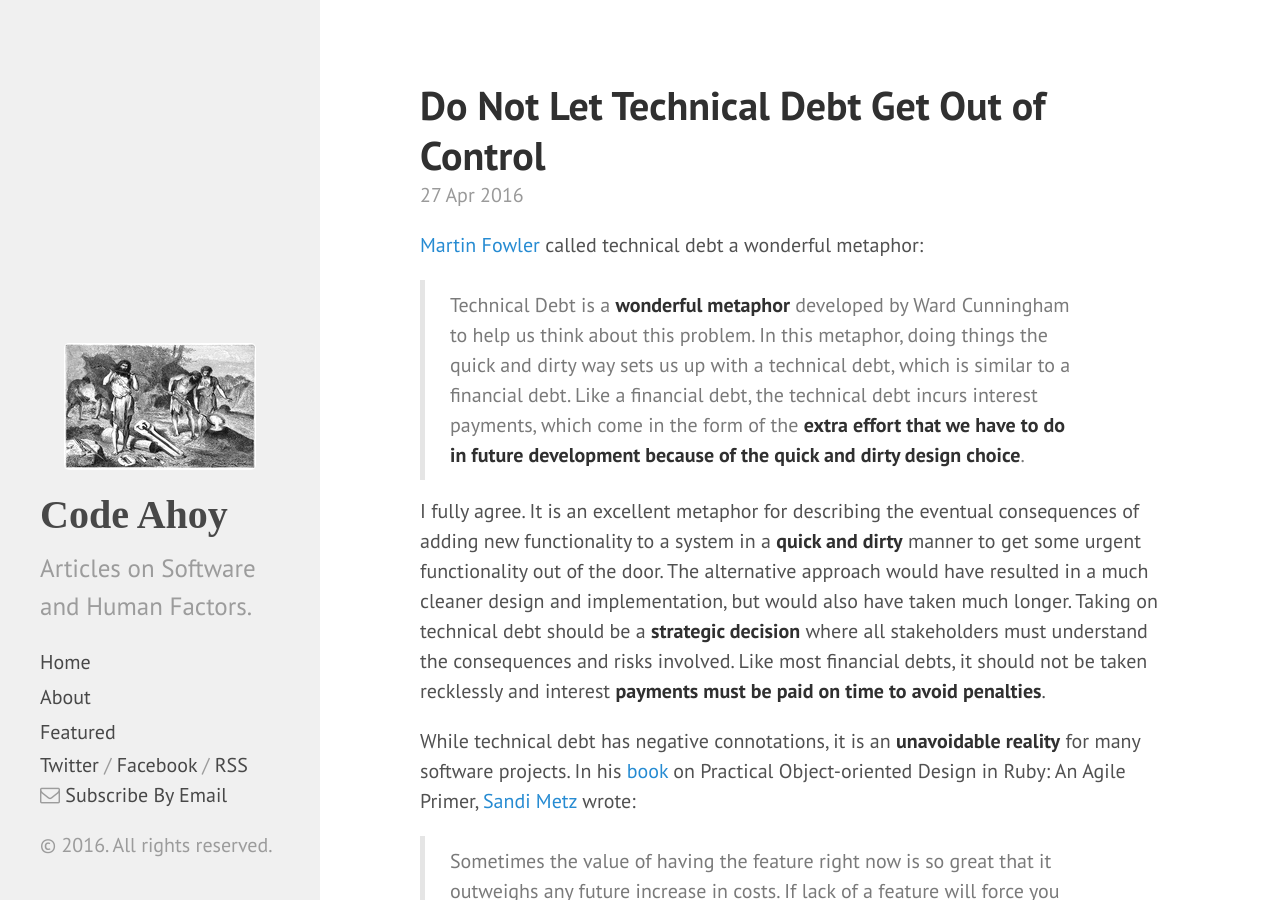
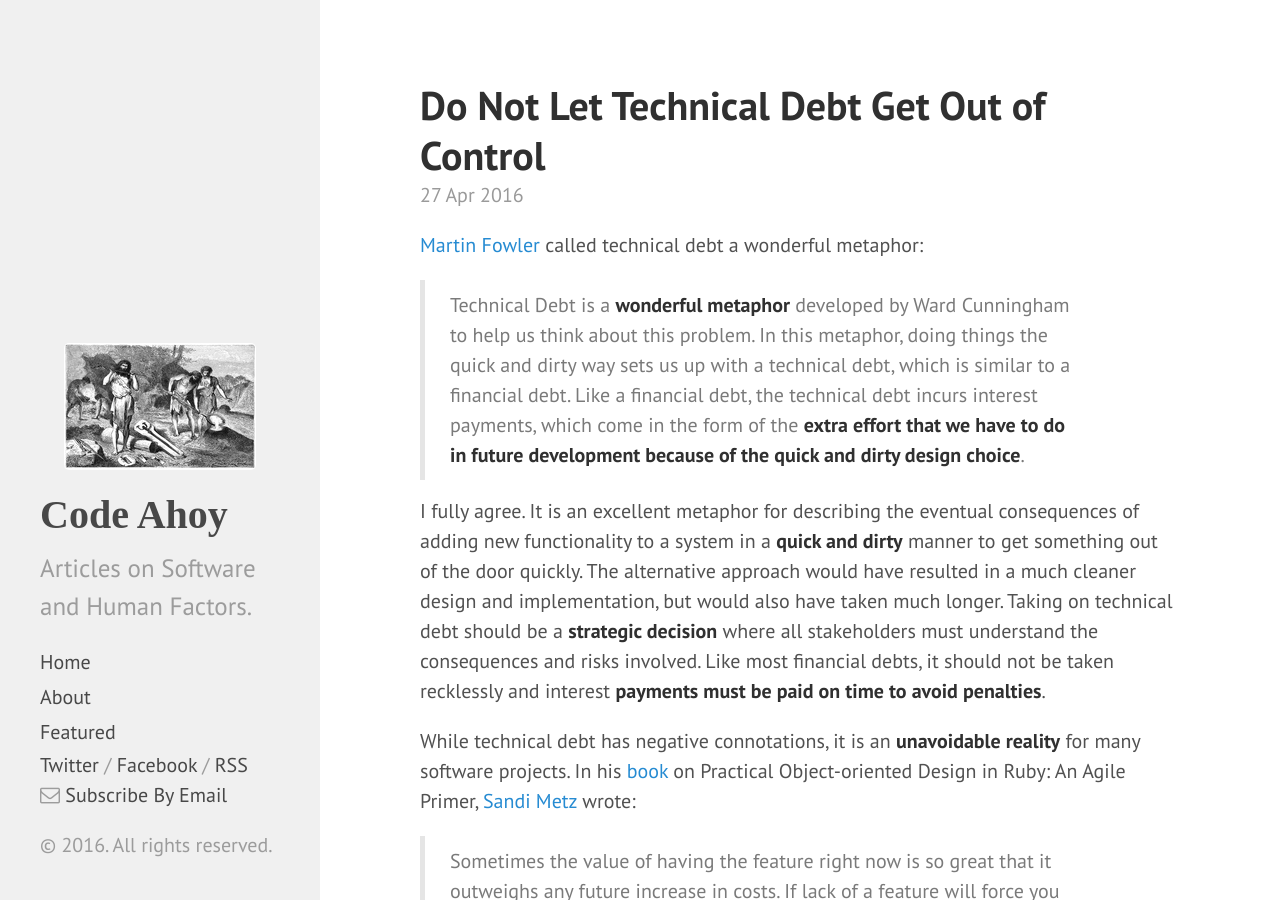
Before and after one commit to talk2viren/umermansoor.github.io, a Jekyll site: the page built from _posts/2016-04-27-do-not-let-technical-debt-get-out-of-control.md, in a window 1280 px wide and 900 px high. Built offline with Jekyll 4.4.1, drawn with Linux system fonts in a browser that asks for light colours; nearby versions of some CDN libraries; a script that is not in the unit is left out; comment, search, counter and statistics services are not loaded.

Commit message:
first para didn't make sense

```diff
--- a/_posts/2016-04-27-do-not-let-technical-debt-get-out-of-control.md
+++ b/_posts/2016-04-27-do-not-let-technical-debt-get-out-of-control.md
@@ -9,7 +9,7 @@ excerpt_separator: <!--more-->
 
 > Technical Debt is a **wonderful metaphor** developed by Ward Cunningham to help us think about this problem. In this metaphor, doing things the quick and dirty way sets us up with a technical debt, which is similar to a financial debt. Like a financial debt, the technical debt incurs interest payments, which come in the form of the **extra effort that we have to do in future development because of the quick and dirty design choice**.
 
-I fully agree. It is an excellent metaphor for describing the eventual consequences of adding new functionality to a system in a **quick and dirty** manner to get some urgent functionality out of the door. The alternative approach would have resulted in a much cleaner design and implementation, but would also have taken much longer. Taking on technical debt should be a **strategic decision** where all stakeholders must understand the consequences and risks involved. Like most financial debts, it should not be taken recklessly and interest **payments must be paid on time to avoid penalties**.
+I fully agree. It is an excellent metaphor for describing the eventual consequences of adding new functionality to a system in a **quick and dirty** manner to get something out of the door quickly. The alternative approach would have resulted in a much cleaner design and implementation, but would also have taken much longer. Taking on technical debt should be a **strategic decision** where all stakeholders must understand the consequences and risks involved. Like most financial debts, it should not be taken recklessly and interest **payments must be paid on time to avoid penalties**.
 
  <!--more-->
 
```
